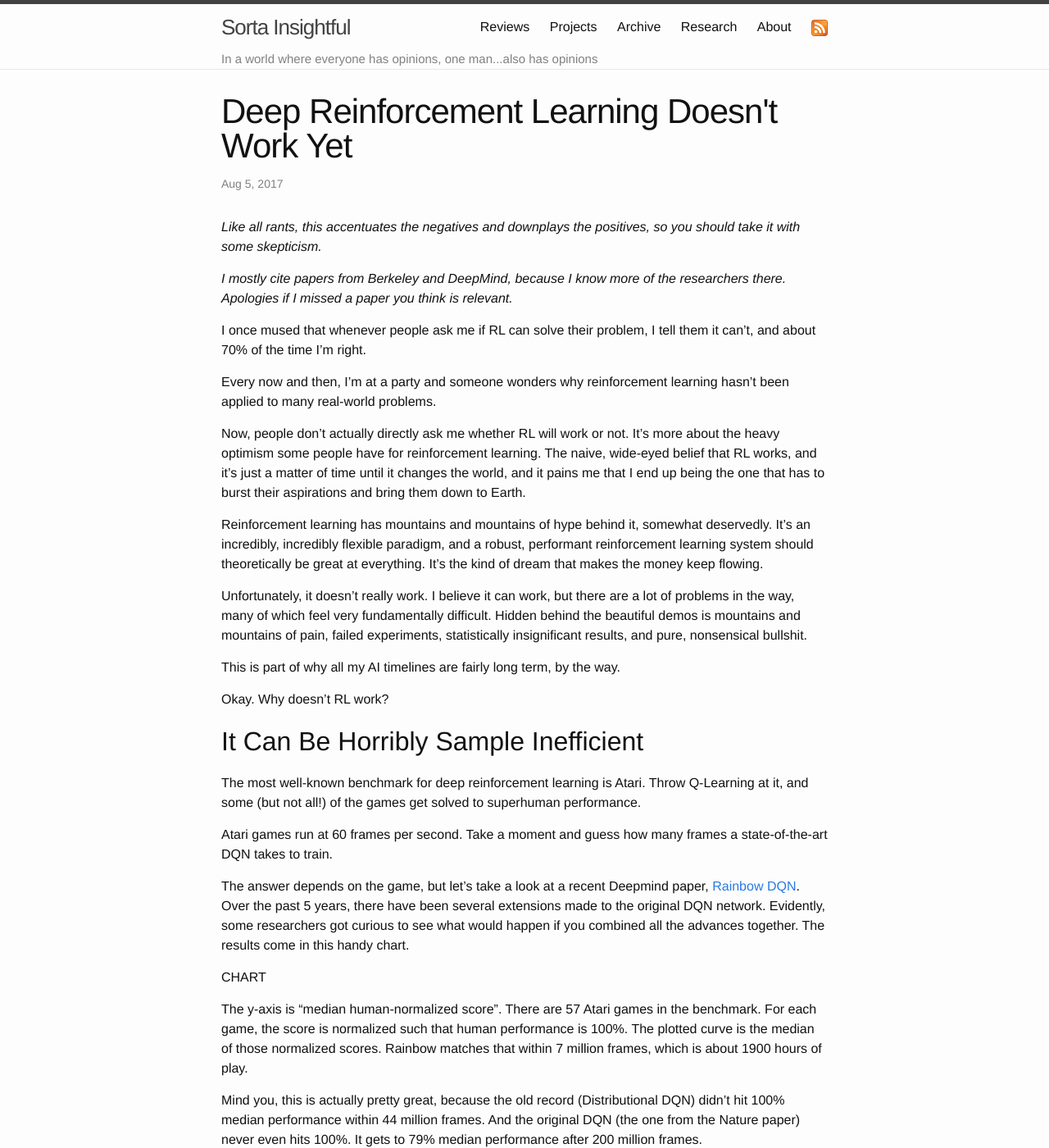
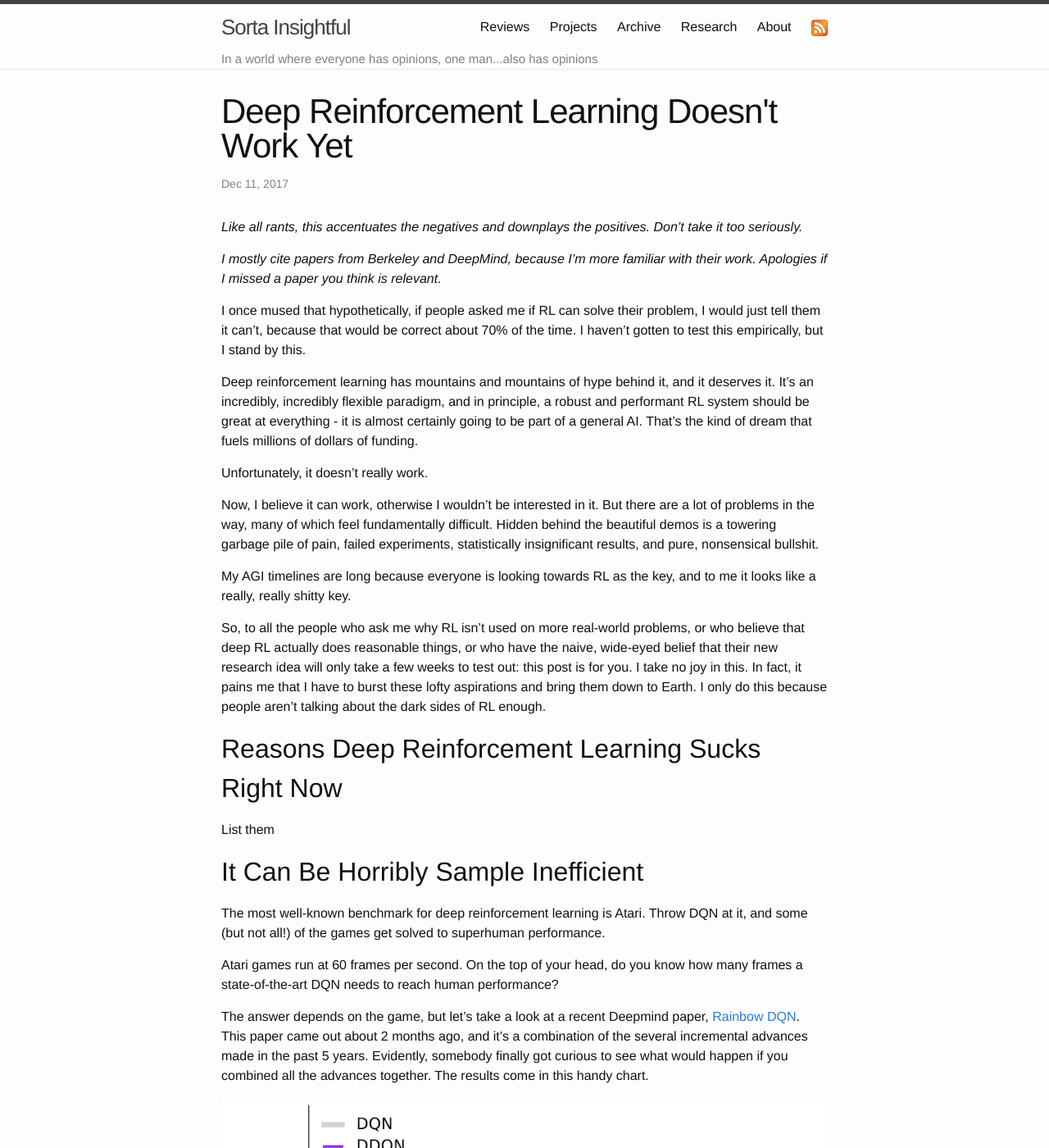
Before and after one commit to alexirpan/alexirpan.github.io, a Jekyll site: the page built from _posts/2017-08-05-rl-hard.markdown, in a window 1280 px wide and 1400 px high. Shown: the whole window at 82% size. Built offline with Jekyll 4.4.1, drawn with Linux system fonts in a browser that asks for light colours; nearby versions of some CDN libraries; some of the changed text lies outside the part shown.

Commit message:
Adding some plots, doing yet another rewrite...

```diff
--- a/_posts/2017-08-05-rl-hard.markdown
+++ b/_posts/2017-08-05-rl-hard.markdown
@@ -1,110 +1,151 @@
 ---
 layout: post
 title:  "Deep Reinforcement Learning Doesn't Work Yet"
-date:   2017-08-05 01:31:00 -0700
+date:   2017-12-11 23:06:00 -0700
 ---
 
-*Like all rants, this accentuates the negatives and downplays the positives,
-so you should take it with some skepticism.*
+*Like all rants, this accentuates the negatives and downplays the positives.
+Don't take it too seriously.*
 
-*I mostly cite papers from Berkeley and DeepMind, because I know more of the
-researchers there. Apologies if I missed a paper you think is relevant.*
+*I mostly cite papers from Berkeley and DeepMind, because I'm more familiar with
+their work. Apologies if I missed a paper you think is relevant.*
 
-I once mused that whenever people ask me if RL can solve their problem, I tell
-them it can't, and about 70% of the time I'm right.
+I once mused that hypothetically, if people asked me if RL can solve their
+problem, I would just tell them it can't, because that would be correct about
+70% of the time. I haven't gotten to test this empirically, but I stand by this.
 
-Every now and then, I'm at a party and someone wonders why reinforcement learning
-hasn't been applied to many real-world problems.
+Deep reinforcement learning has mountains and mountains of hype behind it, and
+it deserves it. It's an incredibly, incredibly flexible paradigm, and in
+principle, a robust and performant RL system should be great at everything - it
+is almost certainly going to be part of a general AI. That's the kind of dream
+that fuels millions of dollars of funding.
 
-Now, people don't actually directly ask me whether RL will work or not. It's
-more about the heavy optimism some people have for reinforcement learning. The
-naive, wide-eyed belief that RL works, and it's just a matter of time until
-it changes the world, and it pains me that I end up being the one that has to
-burst their aspirations and bring them down to Earth.
+Unfortunately, it doesn't really work.
 
-Reinforcement learning has mountains and mountains of hype behind it, somewhat
-deservedly. It's an incredibly, incredibly flexible paradigm, and a robust,
-performant reinforcement learning system should theoretically be great at
-everything. It's the kind of dream that makes the money keep flowing.
-
-Unfortunately, it doesn't really work. I believe it can work, but there are a
-lot of problems in the way, many of which feel very fundamentally difficult.
-Hidden behind the beautiful demos is mountains and mountains of pain, failed
-experiments, statistically insignificant results, and pure, nonsensical
+Now, I believe it can work, otherwise I wouldn't be interested in it.
+But there are a lot of problems in the way, many of which feel fundamentally
+difficult. Hidden behind the beautiful demos is a towering garbage pile of
+pain, failed experiments, statistically insignificant results, and pure, nonsensical
 bullshit.
 
-This is part of why all my AI timelines are fairly long term, by the way.
+My AGI timelines are long because everyone is looking towards RL
+as the key, and to me it looks like a really, really shitty key.
 
-Okay. Why doesn't RL work?
+So, to all the people who ask me why RL isn't used on more real-world problems,
+or who believe that deep RL actually does reasonable things, or who have the
+naive, wide-eyed belief that their new research idea will only take a few weeks to
+test out: this post is for you. I take no joy in this. In fact, it pains me that
+I have to burst these lofty aspirations and bring them down to Earth. I only
+do this because people aren't talking about the dark sides of RL enough.
+
+
+Reasons Deep Reinforcement Learning Sucks Right Now
+------------------------------------------------------------------------------
+
+List them
 
 
 It Can Be Horribly Sample Inefficient
 -------------------------------------------------------------------------------
 
 The most well-known benchmark for deep reinforcement learning is Atari. Throw
-Q-Learning at it, and some (but not all!) of the games get solved to superhuman
+DQN at it, and some (but not all!) of the games get solved to superhuman
 performance.
 
-Atari games run at 60 frames per second. Take a moment and guess how many frames
-a state-of-the-art DQN takes to train.
+Atari games run at 60 frames per second. On the top of your head, do you
+know how many frames a state-of-the-art DQN needs to reach human performance?
 
 The answer depends on the game, but let's take a look at a recent Deepmind
-paper, [Rainbow DQN](https://arxiv.org/abs/1710.02298). Over the past 5 years,
-there have been several extensions made to the original DQN network. Evidently,
-some researchers got curious to see what would happen if you combined all the
+paper, [Rainbow DQN](https://arxiv.org/abs/1710.02298). This paper came out
+about 2 months ago, and it's a combination
+of the several incremental advances made in the past 5 years. Evidently,
+somebody finally got curious to see what would happen if you combined all the
 advances together. The results come in this handy chart.
 
-CHART
+![Figure from Rainbow DQN](/public/rl-hard/rainbow_dqn.png)
+{: .centered }
 
-The y-axis is "median human-normalized score". There are 57 Atari games in the
-benchmark. For each game, the score is normalized such that human performance
-is 100%. The plotted curve is the median of those normalized scores.
-Rainbow matches that within 7 million frames, which is about 1900 hours of
-play.
+The y-axis is "median human-normalized score". This is computed by training
+57 DQNs, one for each Atari game, normalizing the score of each agent such that
+human performance is 100%, then plotting the median performance across the
+57 games. RainbowDQN matches original DQN performance in about 7 million
+frames, and passes the 100% threshold at around 18 million frames. This
+corresponds to about 83 hours of play experience, which doesn't include the
+time needed to actually compute the outputs and gradients for the Q-network.
 
-Mind you, this is actually pretty great, because the old record (Distributional
-DQN) didn't hit 100% median performance within 44 million frames. And the
-original DQN (the one from the Nature paper) never even hits 100%. It gets to
-79% median performance after 200 million frames.
+Mind you, this is actually a pretty great, because the old record (Distributional
+DQN) didn't hit 100% median performance until abouut 70 million frames. The
+original DQN (the one from the Nature paper) never even hits 100% normalized
+performance. After 200 million frames it reaches 79% median performance.
 
-Hundreds of thousands or millions of steps is roughly the scale for a number
-of common benchmarks. Here's a plot from the PPO paper, https://arxiv.org/abs/1707.06347,
-which is looking like one of the most performant RL algorithms so far.
+Many common benchmarks require hundreds of thousands or millions of steps. And,
+I mean, that's fine, but it feels like many of the benchmarks shouldn't require
+this many steps. Here's a plot from another state-of-the-art algorithm,
+[PPO](https://blog.openai.com/openai-baselines-ppo/). This was from about 5 months
+ago, and was the algorithm behind the famous [parkour paper](https://www.youtube.com/watch?v=hx_bgoTF7bs).
 
-PLOT
+VIDEO
 
-In pretty much all the RL benchmarks, you can solve the problem faster with some
-other method. Cartpole is solvable with LQR or CEM. The MuJoCo environments are
-solvable on-the-fly in real-time with model predictive control
-(albeit with perfect models of environment dynamics). Atari can be solved
-faster with search. So on one hand, it's not surprisingly that RL takes longer
-to learn. On the other hand, it can be really, really disappointing to see
-something requires thousands of times more samples. This is a problem in any
-setting where it's hard to get a ridiculously large number of samples.
+These results are really impressive, but based on the paper it took about 100
+hours of training with 64 workers to learn the policy for the Humanoid.
+In comparison, back in 2012 online trajectory optimization could solve these
+behaviors on the fly.
+
+https://www.youtube.com/watch?v=uRVAX_sFT24
+
+This isn't a fair comparison, since model predictive control is doing planning
+against a known dynamics model. In a similar vein, you can easily outperform
+[DQN in Atari with Monte Carlo Tree Search instead](https://papers.nips.cc/paper/5421-deep-learning-for-real-time-atari-game-play-using-offline-monte-carlo-tree-search-planning).
+The point is more to show that RL uses orders of magnitude more computation
+to arrive at the same result as other more domain-specific algorithms. This is
+a common pattern - generality comes at the price of sample efficiency.
 
 
 It (Usually) Requires a Reward Oracle
 ------------------------------------------------------------------------------
 
-There are some papers on learning a reward function, often based on imitation
-learning or expert feedback. However, outside of these exceptions, reinforcement
-learning assumes that your reward function captures *exactly* what you want.
+RL algorithms assume the existence of a reward function. Usually, this is either
+given, or it is learned offline and fixed over the course of learning. Importantly,
+for RL to do the right thing, your reward function must capture *exactly* what
+you want.
 And I mean *exactly*. RL has an annoying tendency to overfit to your reward and
-doing something you don't want it to.
+do things you don't expect.
 
 Take Atari, for example. You want to maximize score. You
-*always* want to maximize score. It's just how those games work, and it's why
+*always* want to maximize score. It's just how those games work. That's why
 Atari games are such a nice benchmark.
 
 The majority of reinforcement learning results come from simulated environments,
 and that's because you have perfect knowledge of the state and can define an
 appropriate reward. Consider the MuJoCo tasks in OpenAI gym.
-The Reacher task sants to reach a target location. You have exact locations of
-everything, so reward is simply the distance. Easy. In HalfCheetah, you give
-more reward if you make it run forward really fast. Also straightforward.
+In the Reacher task, you control a two-segment arm, that's connected to a central
+point, and the goal is to move the end of the arm to a target location.
 
-*Reward functions that don't have this property tend to work poorly, and sometimes
-do weird things that give reward without solving the problem.* For example,
+GIF
+
+You have the exact locations of everything, so reward is simply the distance to
+the goal. Easy.
+
+In the HalfCheetah environment, you have a two-legged robot, restricted to a
+vertical plane, meaning it can only run forward or backward.
+
+GIF
+
+The goal is to learn
+a running gait, so you give reward depending on its velocity. Also straightforward.
+
+**Reward functions that don't have this property tend to work poorly.** There's
+a semi-famous boat racing example from an [OpenAI blog post](https://blog.openai.com/faulty-reward-functions/),
+where finishing the race gives less points than collecting powerups.
+
+GIF
+
+To be honest, I really didn't understand why this even merited a blog post. Of
+course
+like that this was billed as "faulty reward functions in the wild", because it
+felt so freaking obvious that this happens already.
+
+For example,
 language models are often trained by maximizing the likelihood of a translation,
 then evaluated by computing their BLEU score. Salesforce tried optimizing BLEU
 score directly with RL, and found that although they got better BLEU score,
@@ -243,7 +284,7 @@
 how deep RL is right now.
 
 
-Stability
+Final Results are Incredibly Unstable and Hard to Reproduce
 ------------------------------------------------------------------------
 
 Almost every ML algorithm has hyperparameters, which influence the behavior
@@ -336,6 +377,10 @@
 more confident that any deviation it tries will fail.
 
 
+Everything Is Just Incredible Overfitting to Patterns That Don't Make Sense
+------------------------------------------------------------------------------
+
+
 What About All Reinforcement Learning Success Stories?
 -------------------------------------------------------------------
 
@@ -418,11 +463,27 @@
 and pessimism, I'm still interested in working in that area, keeping up with
 what's going on, and wanting to see where it's all going. Notice that I said
 "Deep Reinforcement Learning Doesn't Work *Yet*". I see no reason why it couldn't
-work, given more time.
+work, given more time. I think there are several avenues along which things can
+get better.
 
-Maybe a locally optimal solution is good enough, if it's better than the solution
-human experts can come up with. Maybe if you throw enough hardware, sample
-inefficiency stops mattering. The human preferences paper suggests that it's
-possible to define well-shaped reward functions implicitly by rating behaviors
-as good or bad, instead of trying to define a good reward yourself, which is a good
-sign because it's
+*Good enough local optima:* If human experts are bad at a task, it doesn't
+matter if an RL solution gets stuck at a local optima, as long as it's still
+better than human performance.
+
+*Just throw more hardware:* Given enough hardware, sample inefficiency may no
+longer be the primary concern.
+
+*Learned reward shaping:* The human preferences paper suggests that it's
+possible for neural nets to implicitly define well-shaped reward functions
+from human feedback. This, along with other parts of inverse RL, could let
+us avoid the difficulties of explicit reward definition.
+
+*Metalearning saves the day:* This is a point Pieter Abbeel likes to repeat.
+RL algorithms are designed to apply to any environment that's an MDP. However,
+we don't need to solve arbitrary environments, we just need to solve the real-world
+environments we care about. In principle, metalearning could let use learn a
+real-world prior that lets us learn new tasks faster. (i.e. if your goal is to
+train an RL agent to navigate warehouses, you could presumably focus your
+efforts on learning navigation priors.)
+
+*Wild overfitting is actually okay:*
```
Also changed, not shown: other parts of _posts/2017-08-05-rl-hard.markdown (+2 -2 lines), public/rl-hard/ppo.png (added), public/rl-hard/rainbow_dqn.png (added).
